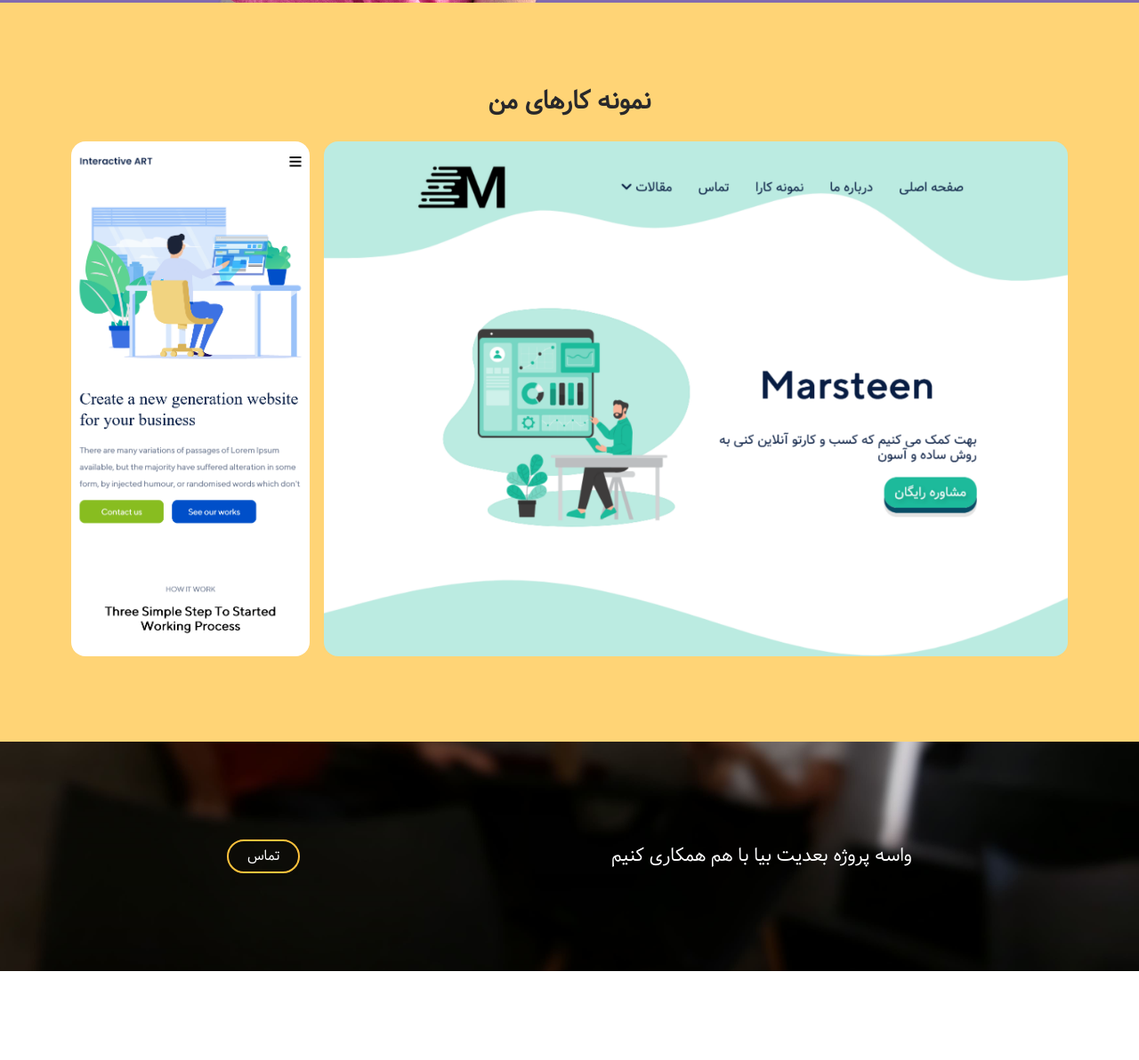
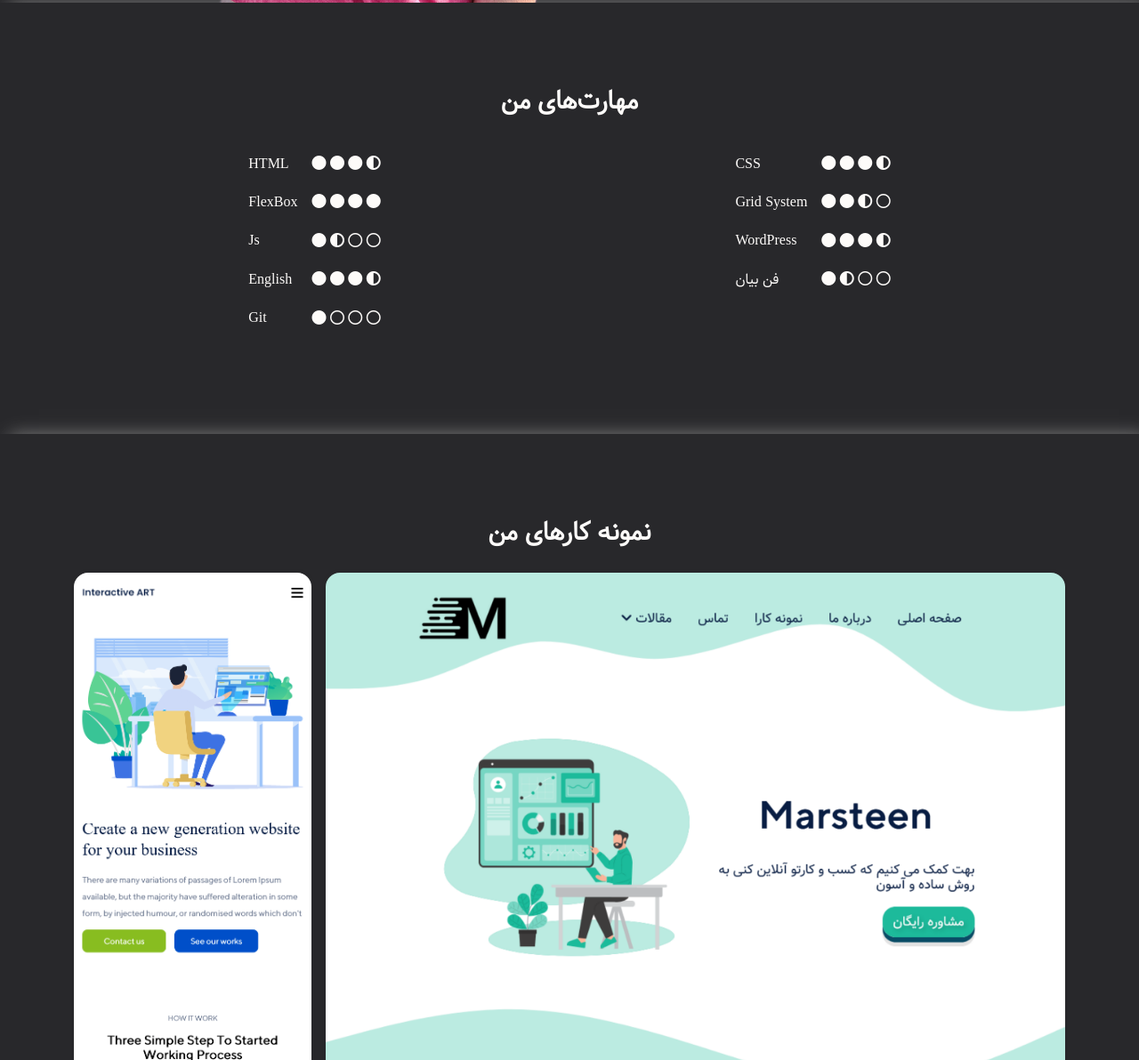
Before and after one commit to soroush-radmard/My-Portfolio, a plain HTML site: page index.html in a window 1280 px wide. Shown: the part 1608-2800 px from the top of the page at 89% size. Before the commit the page ends 2700 px from the top, so only its background shows below. Drawn offline with Linux system fonts and the light colour scheme.

Commit message:
make it done almost and added 'Skills' section

```diff
--- a/assets/styles/main.css
+++ b/assets/styles/main.css
@@ -74,7 +74,9 @@ a{
 /* aboutme section */
 
 .a{
-    background-color: rgba(49, 8, 123, .6);
+    /* background-color: rgba(49, 8, 123, .6); */
+    background-color: #28282B;
+    box-shadow: .625rem 0 .5rem -.125rem #888;
 }
 
 .aboutme-section{
@@ -158,12 +160,63 @@ a{
 }
 
 .b{
-    background-color: rgba(255, 194, 60, .7);
+    background-color: #28282B;
+    box-shadow: .625rem 0 1.25rem -.125rem #888;
+}
+
+.skill-section{
+    padding: 6rem 0;
+    color: #FDFBF9;
+}
+
+.skill-section>.title-section{
+    text-align: center;
+    font-size: 1.5rem;
+}
+
+.skill-section>.title-section>h3{
+    margin-top: 0;
+}
+
+.skill-section .skills{
+    display: flex;
+    justify-content: space-around;
+    align-items: stretch;
+}
+
+.skill-item{
+    direction: ltr;
+}
+
+.skill-item p{
+    display: flex;
+    justify-content: space-between;
+    align-items: center;
+    gap: 1rem;
+    margin-bottom: 1.5rem;
+}
+
+.skill-item p span{
+
+}
+
+.skill-section .skills>.right-side{
+
+}
+
+.skill-section .skills>.left-side{
+
+}
+
+.c{
+    /* background-color: rgba(255, 194, 60, .7); */
+    background-color: #28282B;
+    box-shadow: .625rem 0 1.25rem -.125rem #888;
 }
 
 .portfolio-section{
     padding: 6rem 0;
-    color: #28282B;
+    color: #FDFBF9;
 }
 
 .portfolio-section>.title-section{
@@ -180,11 +233,23 @@ a{
     grid-template-columns: repeat(4, 1fr);
     grid-template-rows: auto;
     gap: 1rem;
+    margin: 0 .2rem;
 }
 
 .portfolio-section .portfolios .portfolio{
     border-radius: 1rem;
     overflow: hidden;
+    position: relative;
+    box-shadow: 0 0 .2rem #28282B;
+}
+
+.portfolio-section .portfolios .portfolio:hover .portfolio-img{
+    transform: scale(1.1);
+    filter: brightness(.5) blur(.125rem);
+}
+
+.portfolio-section .portfolios .portfolio:hover .btn{
+    opacity: 1;
 }
 
 .portfolio-section .portfolios .portfolio:nth-child(1){
@@ -201,13 +266,25 @@ a{
     display: block;
     width: 100%;
     height: 100%;
+    transition: all .2s;
 }
 
-.c{
+.portfolio-section .portfolios .portfolio .btn{
+    position: absolute;
+    top: 50%;
+    left: 50%;
+    transform: translate(-50%, -50%);
+    color: #fff;
+    opacity: 0;
+    transition: all .2s;
+}
+
+.d{
     /* background-color: rgb(148, 55, 117); */
     background-image: url(/assets/images/contact-img.jpg);
     background-position: center;
     background-size: cover;
+    box-shadow: .625rem 0 1rem -.125rem #888;
 }
 
 .contact-section{
--- a/index.html
+++ b/index.html
@@ -51,6 +51,101 @@
     </div>
 
     <div class="b">
+        <section class="skill-section container">
+            <div class="title-section">
+                <h3>مهارت‌های من</h3>
+            </div>
+
+            <div class="skills">
+                <div class="right-side">
+                    <div class="skill-item">
+                        <p>CSS<span>
+                            <i class="fa-sharp fa-solid fa-circle"></i>
+                            <i class="fa-sharp fa-solid fa-circle"></i>
+                            <i class="fa-sharp fa-solid fa-circle"></i>
+                            <i class="fa-solid fa-circle-half-stroke"></i>
+                        </span></p>
+                    </div>
+
+                    <div class="skill-item">
+                        <p>Grid System<span>
+                            <i class="fa-sharp fa-solid fa-circle"></i>
+                            <i class="fa-sharp fa-solid fa-circle"></i>
+                            <i class="fa-solid fa-circle-half-stroke"></i>
+                            <i class="fa-regular fa-circle"></i>
+                        </span></p>
+                    </div>
+
+                    <div class="skill-item">
+                        <p>WordPress<span>
+                            <i class="fa-sharp fa-solid fa-circle"></i>
+                            <i class="fa-sharp fa-solid fa-circle"></i>
+                            <i class="fa-sharp fa-solid fa-circle"></i>
+                            <i class="fa-solid fa-circle-half-stroke"></i>
+                        </span></p>
+                    </div>
+
+                    <div class="skill-item">
+                        <p>فن بیان<span>
+                            <i class="fa-sharp fa-solid fa-circle"></i>
+                            <i class="fa-solid fa-circle-half-stroke"></i>
+                            <i class="fa-regular fa-circle"></i>
+                            <i class="fa-regular fa-circle"></i>
+                        </span></p>
+                    </div>
+                </div>
+
+                <div class="left-side">
+                    <div class="skill-item">
+                        <p>HTML<span>
+                            <i class="fa-sharp fa-solid fa-circle"></i>
+                            <i class="fa-sharp fa-solid fa-circle"></i>
+                            <i class="fa-sharp fa-solid fa-circle"></i>
+                            <i class="fa-solid fa-circle-half-stroke"></i>
+                        </span></p>
+                    </div>
+
+                    <div class="skill-item">
+                        <p>FlexBox<span>
+                            <i class="fa-sharp fa-solid fa-circle"></i>
+                            <i class="fa-sharp fa-solid fa-circle"></i>
+                            <i class="fa-sharp fa-solid fa-circle"></i>
+                            <i class="fa-sharp fa-solid fa-circle"></i>
+                        </span></p>
+                    </div>
+
+                    <div class="skill-item">
+                        <p>Js<span>
+                            <i class="fa-sharp fa-solid fa-circle"></i>
+                            <i class="fa-solid fa-circle-half-stroke"></i>
+                            <i class="fa-regular fa-circle"></i>
+                            <i class="fa-regular fa-circle"></i>
+                        </span></p>
+                    </div>
+
+                    <div class="skill-item">
+                        <p>English<span>
+                            <i class="fa-sharp fa-solid fa-circle"></i>
+                            <i class="fa-sharp fa-solid fa-circle"></i>
+                            <i class="fa-sharp fa-solid fa-circle"></i>
+                            <i class="fa-solid fa-circle-half-stroke"></i>
+                        </span></p>
+                    </div>
+
+                    <div class="skill-item">
+                        <p>Git<span>
+                            <i class="fa-sharp fa-solid fa-circle"></i>
+                            <i class="fa-regular fa-circle"></i>
+                            <i class="fa-regular fa-circle"></i>
+                            <i class="fa-regular fa-circle"></i>
+                        </span></p>
+                    </div>
+                </div>
+            </div>
+        </section>
+    </div>
+
+    <div class="c">
         <section class="portfolio-section container">
             <div class="title-section">
                 <h3>نمونه کار‌های من</h3>
@@ -59,16 +154,18 @@
             <div class="portfolios">
                 <div class="portfolio">
                     <img src="/assets/images/marsteen-thumb.png" alt="portfolio-image" class="portfolio-img">
+                    <a href="#"><button class="btn" type="button">مشاهده</button></a>
                 </div>
 
                 <div class="portfolio">
                     <img src="/assets/images/interactive-thumb.png" alt="portfolio-image" class="portfolio-img">
+                    <a href="#"><button class="btn" type="button">مشاهده</button></a>
                 </div>
             </div>
         </section>
     </div>
 
-    <div class="c">
+    <div class="d">
         <section class="contact-section container">
             <div class="right-side">
                 <p>واسه پروژه بعدیت بیا با هم همکاری کنیم</p>
@@ -79,6 +176,6 @@
             </div>
         </section>
     </div>
-
+    <script src="https://kit.fontawesome.com/70a91454af.js" crossorigin="anonymous"></script>
 </body>
 </html>
```
